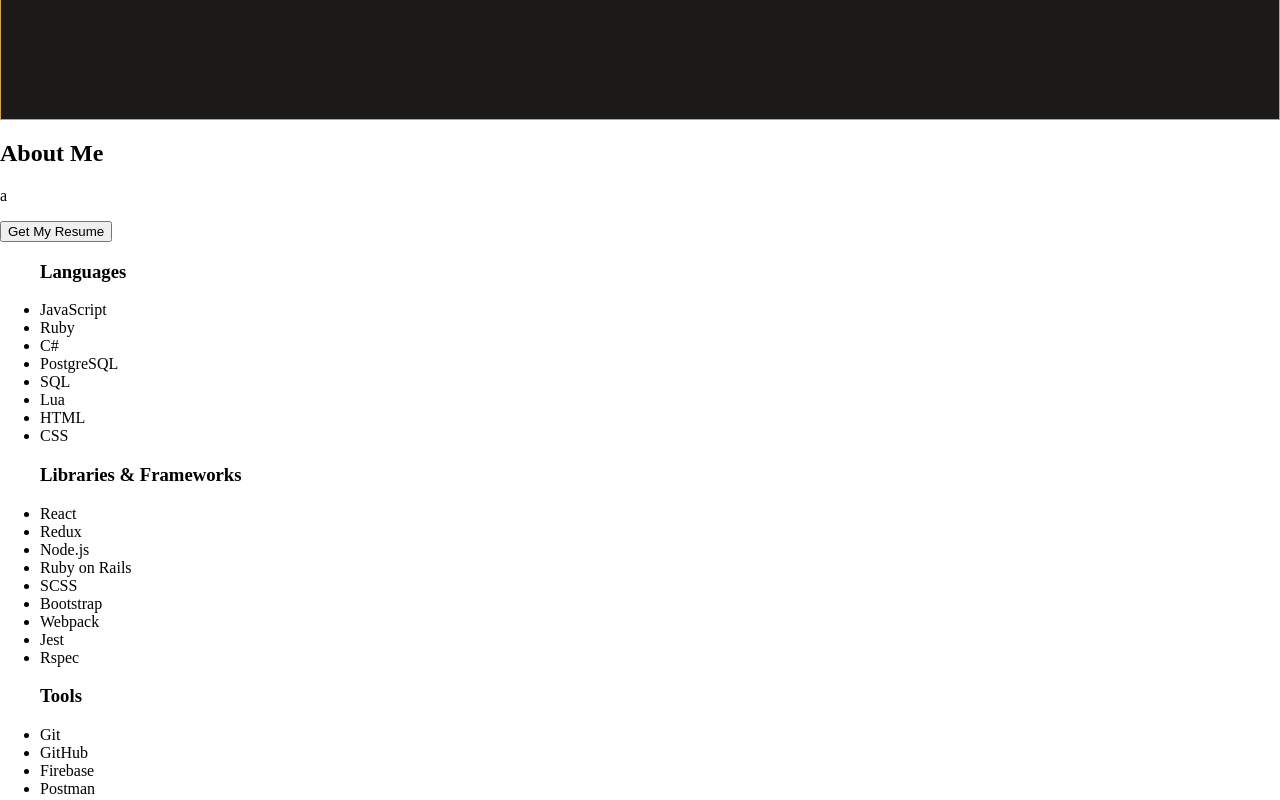
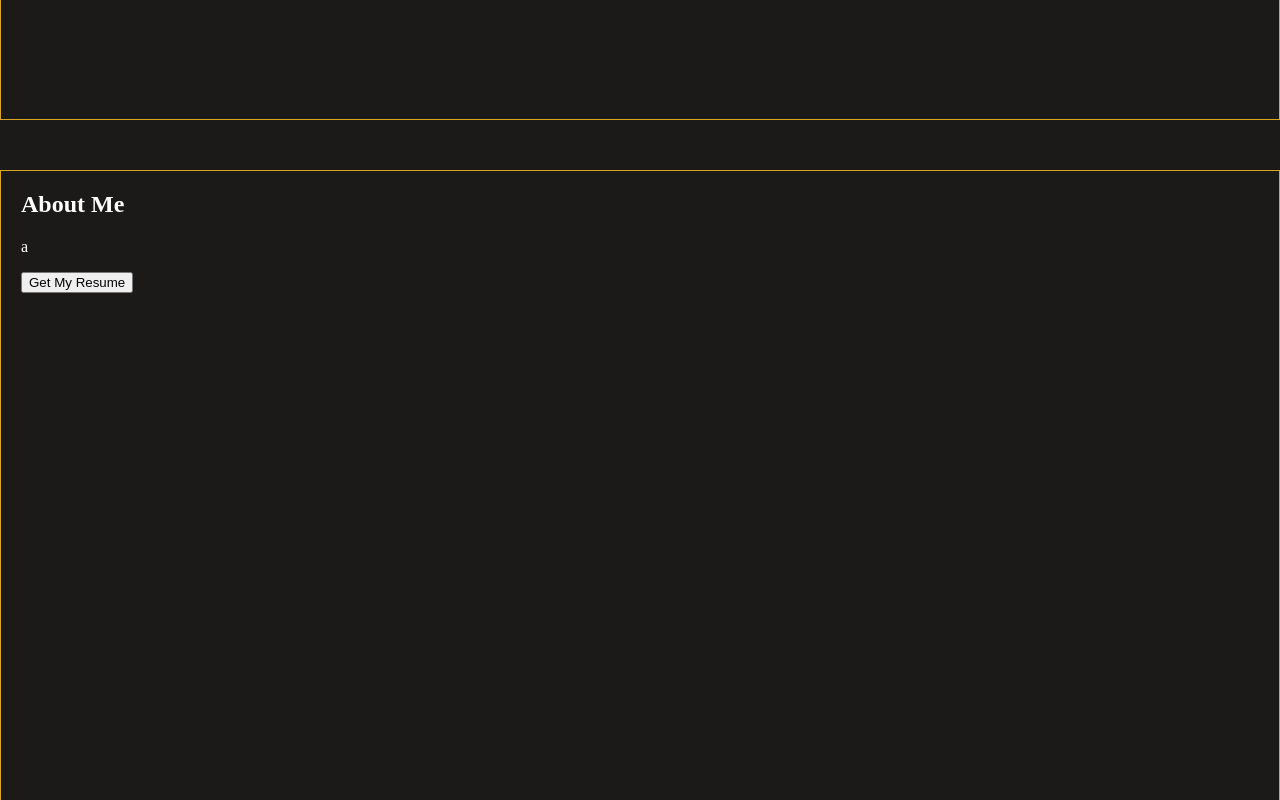
Before and after one commit to Retky/RetkyPortfolio, a React (Create React App) app: page /#/ in a window 1280 px wide. Shown: the part 680-1480 px from the top of the page. Built offline with nearby package versions, Linux system fonts and the light colour scheme.

Commit message:
Mod 'about section' add base style

```diff
--- a/src/pages/HomePage.jsx
+++ b/src/pages/HomePage.jsx
@@ -33,6 +33,7 @@ const Homepage = () => {
       </div>
       {/* <div className="projects">
       </div> */}
+      <div id="about">
         <div className="about">
           <div className="about-content">
             <h2>About Me</h2>
@@ -40,6 +41,7 @@ const Homepage = () => {
               a
             </p>
             <button type="button">Get My Resume</button>
+          </div>
         </div>
         <div className="stack">
           <ul>
--- a/src/styles/HomePage.scss
+++ b/src/styles/HomePage.scss
@@ -3,8 +3,6 @@
 .landing {
   @include full-height;
 
-  display: flex;
-  justify-content: center;
   background-color: $dark-bg;
   color: #fff;
 }
@@ -40,6 +38,18 @@ h1 {
   color: $light-orange;
 }
 
+.about {
+  @include full-height;
+
+  background-color: $dark-bg;
+}
+
+.about-content {
+  @include adaptative-width;
+
+  color: #fff;
+}
+
 .nowrap {
   white-space: nowrap;
 }
--- a/src/styles/Variables.scss
+++ b/src/styles/Variables.scss
@@ -21,6 +21,8 @@ $light-orange: #fff3d7;
 
 @mixin full-height {
   min-height: 100vh;
+  display: flex;
+  justify-content: center;
 
   & > div {
     margin-top: 50px;
```
Lines whose indentation alone changed are shown as unchanged.
